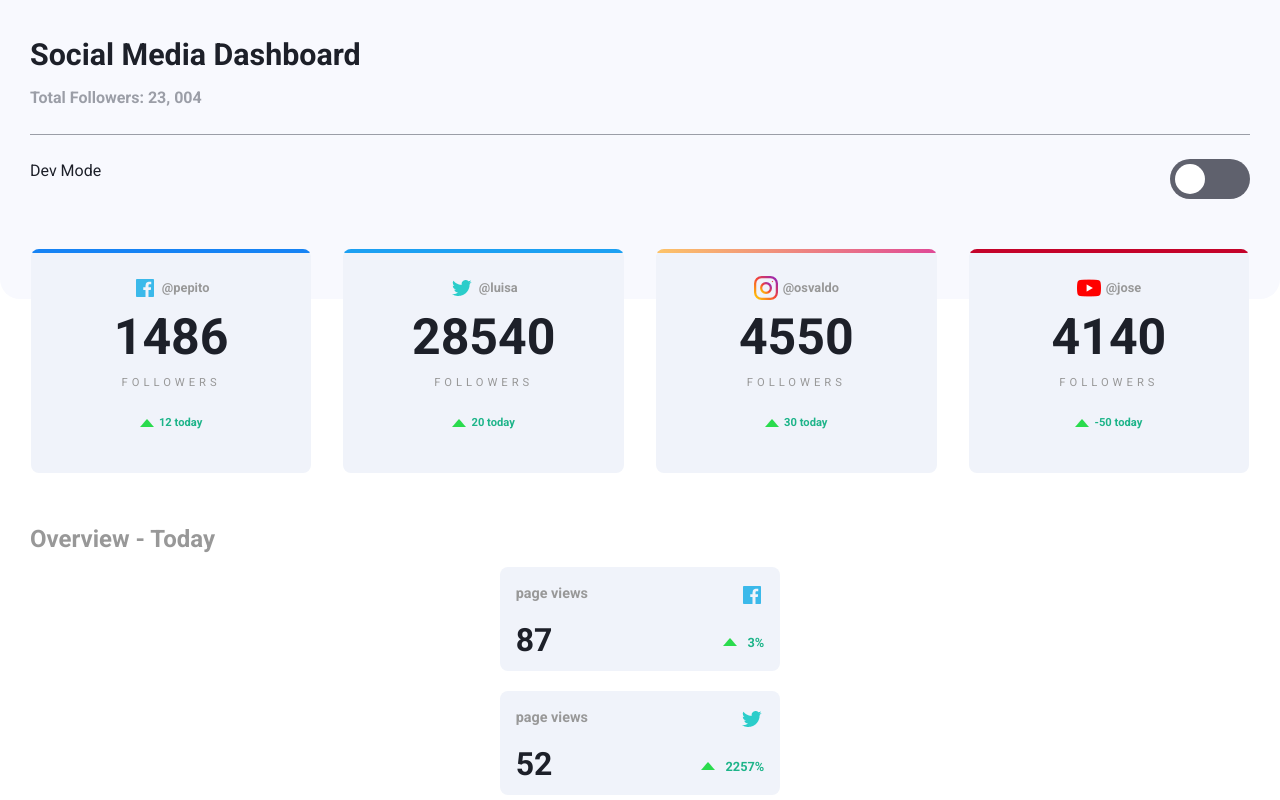
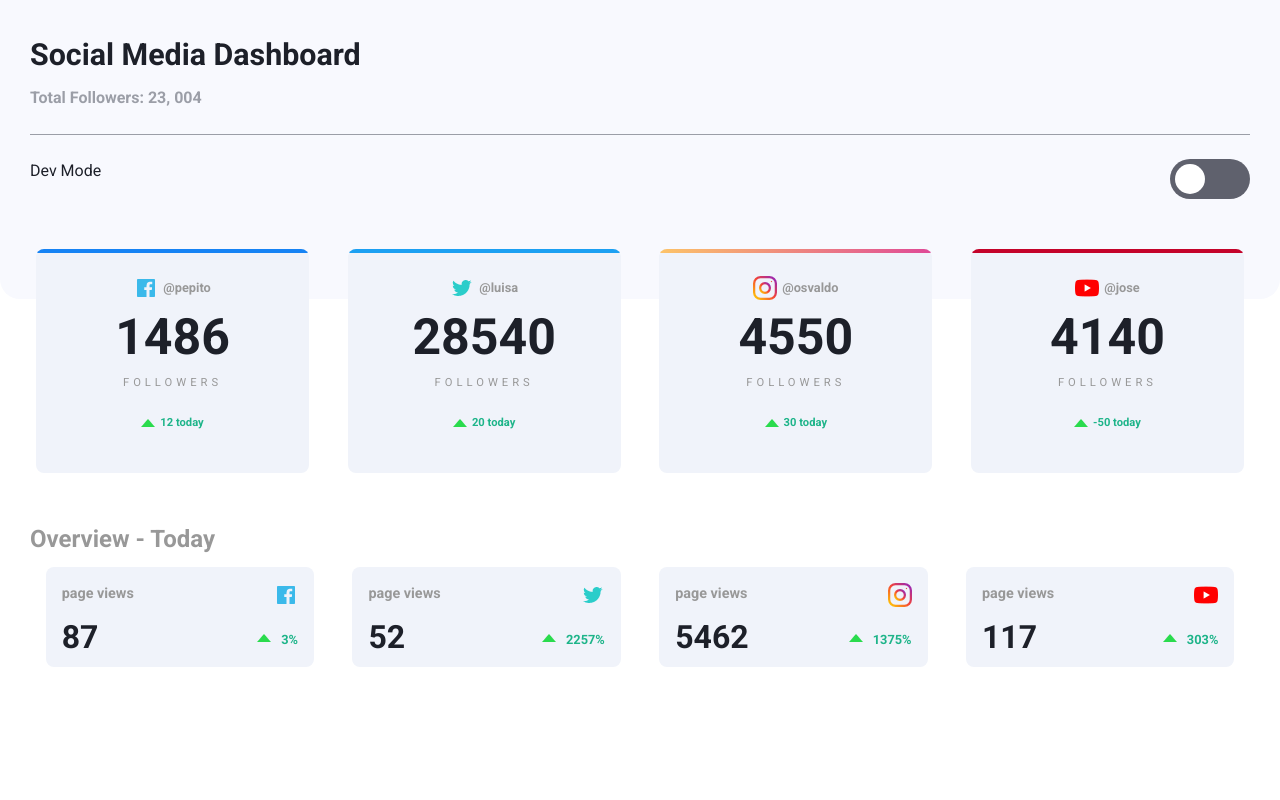
Before and after one commit to CK-EmbPro/ReactForPortfolio, a React (Vite) app in the folder SocialMediaLandingPage/: page / in a window 1280 px wide. Shown: the top 800 px of the page. Built offline with nearby package versions, Linux system fonts and the light colour scheme.

Commit message:
Project completed with responsiveness and dark-light mode feature

```diff
--- a/SocialMediaLandingPage/src/styles/card.css
+++ b/SocialMediaLandingPage/src/styles/card.css
@@ -87,7 +87,7 @@
 
 @media screen and (min-width: 768px) {
   .card {
-    flex-basis: 23%;
+    flex-basis: 26%;
     height: 14em;
 
   }
@@ -95,7 +95,7 @@
 
 @media screen and (min-width: 1024px) {
   .card {
-    width: 50vw;
+    flex-basis: 22.4%;
     height: 14em;
 
   }
--- a/SocialMediaLandingPage/src/styles/global.css
+++ b/SocialMediaLandingPage/src/styles/global.css
@@ -41,7 +41,8 @@ body {
 .overviewBox {
   display: flex;
   flex-wrap: wrap;
-  justify-content: space-between;
+  justify-content: center;
+  gap: 2em;
 }
 
 /* Classifying the defined variable into color themes */
@@ -93,21 +94,16 @@ body {
     align-items: center;
     justify-content: center;
     gap: 2em;
-
   }
 
   .overviewBox {
     display: flex;
-    flex-direction: column;
+    flex-direction: row;
     flex-wrap: wrap;
     justify-content: center;
     align-items: center;
-    gap: 20px;
-    width: ;
-
+    gap: 2em;
   }
-
-
 }
 
 @media screen and (min-width: 768px) {
@@ -117,22 +113,19 @@ body {
     flex-direction: row;
     align-items: center;
     justify-content: center;
-    gap: 2em;
-
+    gap: 4em;
   }
 
   .overviewBox {
     display: flex;
-    flex-direction: column;
+    flex-direction: row;
     flex-wrap: wrap;
-    justify-content: space-evenly;
+    justify-content: center;
     align-items: center;
+    gap: 2em;
 
   }
-
-
 }
-
 
 @media screen and (min-width: 1024px) {
   .flexBox {
@@ -141,17 +134,17 @@ body {
     flex-direction: row;
     align-items: center;
     justify-content: center;
+
+    gap: 3vw;
   }
 
   .overviewBox {
     display: flex;
-    /* flex-direction: column; */
+    flex-direction: row;
     flex-wrap: wrap;
     justify-content: center;
-    gap: 20px;
-    width: ;
+
+    gap: 3vw;
 
   }
-
-
 }
--- a/SocialMediaLandingPage/src/styles/smallCard.css
+++ b/SocialMediaLandingPage/src/styles/smallCard.css
@@ -4,7 +4,7 @@
   background: var(--cardGray);
   border-radius: 8px;
   padding: 1em;
-  width: 23%;
+  width: 100%;
   gap: 1.2em;
 }
 
@@ -55,3 +55,45 @@
 .card-small-percentage img {
   margin-right: 5px;
 }
+
+
+@media screen and (min-width: 480px){
+  .card-small {
+    display: flex;
+    flex-direction: column;
+
+    background: var(--cardGray);
+    border-radius: 8px;
+    padding: 1em;
+    width: 45%;
+    gap: 1.2em;
+  }
+}
+
+
+@media screen and (min-width: 768px){
+  .card-small {
+    display: flex;
+    flex-direction: column;
+
+    background: var(--cardGray);
+    border-radius: 8px;
+    padding: 1em;
+    width: 30%;
+    gap: 1em;
+  }
+}
+
+
+@media screen and (min-width: 1024px){
+  .card-small {
+    display: flex;
+    flex-direction: column;
+
+    background: var(--cardGray);
+    border-radius: 8px;
+    padding: 1em;
+    width: 22%;
+    gap: 1em;
+  }
+}
```
